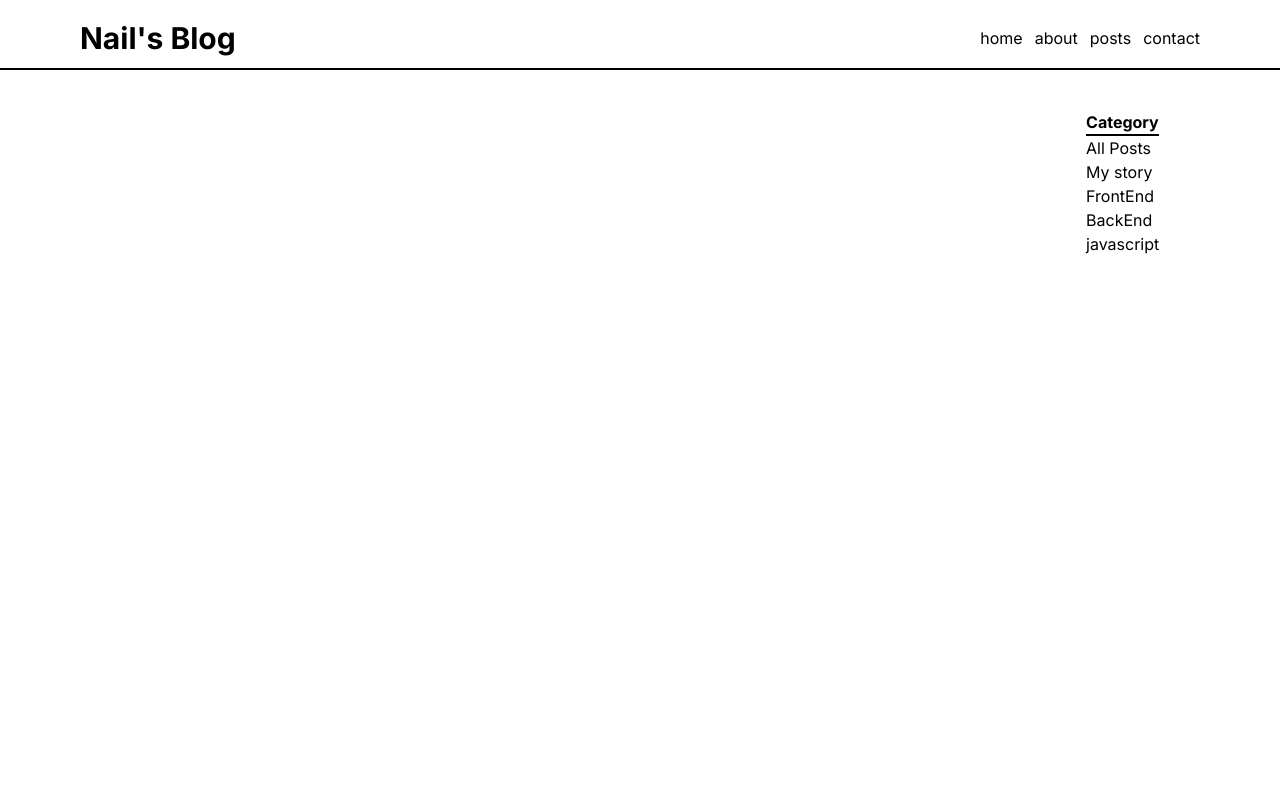
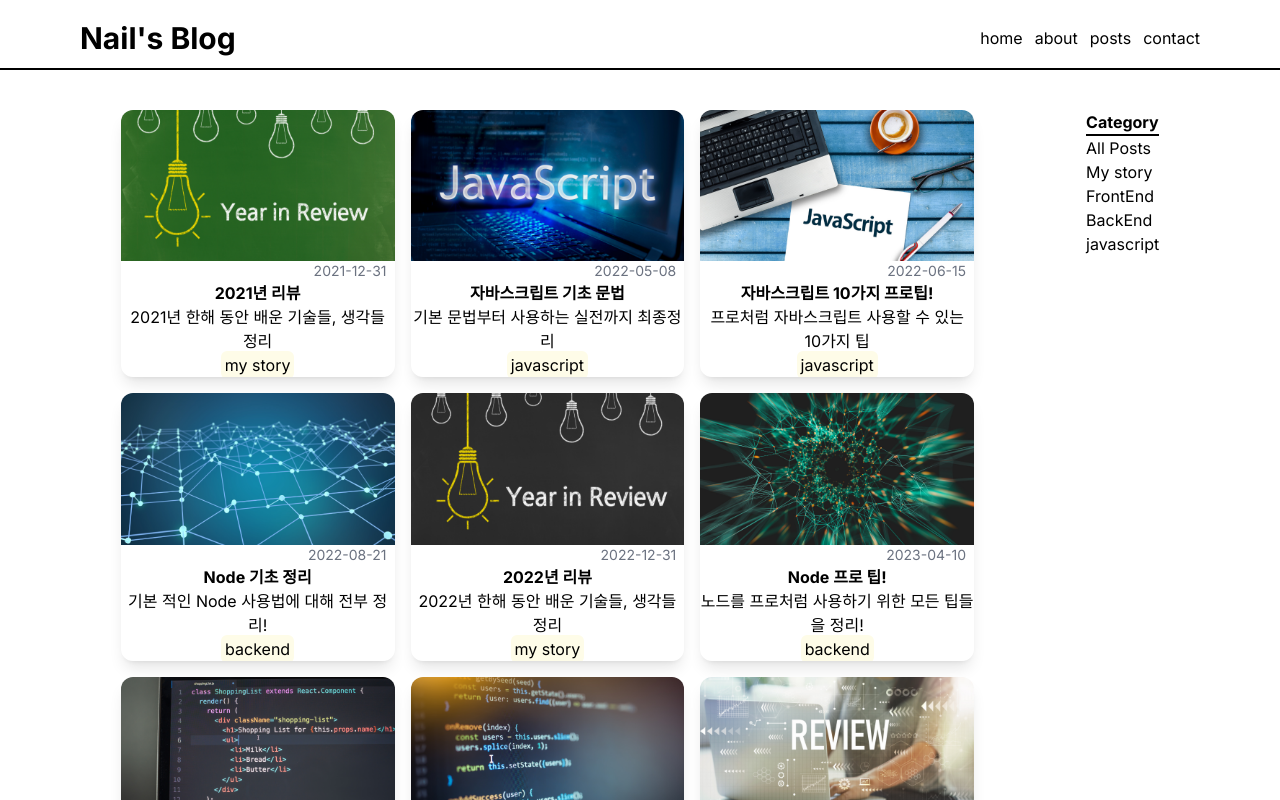
Before and after one commit to Nail0606/Next-Blog, a Next.js app: page /posts in a window 1280 px wide. Built offline with nearby package versions, Linux system fonts and the light colour scheme.

Commit message:
Feat : Posts 페이지 데이터 패칭

```diff
--- a/src/app/posts/page.tsx
+++ b/src/app/posts/page.tsx
@@ -1,13 +1,24 @@
 import Post from "@/components/Post";
+import { PostType } from "../page";
 
 export default async function PostsPage() {
-  const testArr = [1, 2, 3, 4, 5, 6, 7, 8, 9, 10, 11, 12];
+  const testDataFetch = async () => {
+    return await fetch("http://localhost:3000/posts/posts.json")
+      .then((response) => response.json())
+      .then((data) => {
+        return data;
+      })
+      .catch((error) => {
+        console.log(error);
+      });
+  };
+  const mockPostData: PostType[] = await testDataFetch();
 
   return (
     <div className="flex justify-center mt-10 ">
       <div className="grid grid-cols-3 gap-4 w-2/3 ">
-        {testArr.map(() => {
-          return <Post />;
+        {mockPostData.map((post, index) => {
+          return <Post data={post} key={`posts ${index}`} />;
         })}
       </div>
       <div className="ml-28">
```
